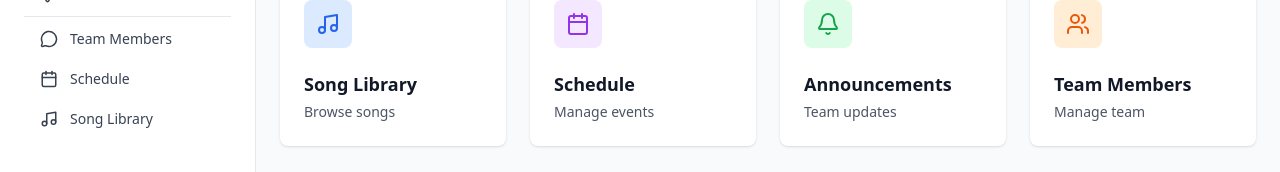
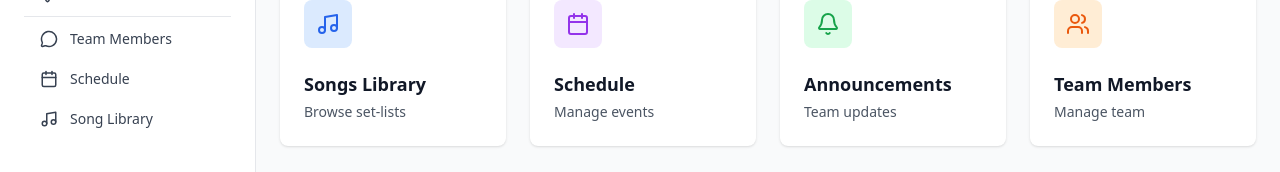
Before and after one commit to Osalino/UWTeam-Connect, a React (Vite) app: page / in a window 1280 px wide. Shown: the part 148-320 px from the top of the page. Built offline with nearby package versions, Linux system fonts and the light colour scheme; no server answers; sample sign-in values are in the browser's storage.

Commit message:
feat: schedule page, song library coming soon, home screen updates, remove dashboard

```diff
--- a/client/pages/Index.tsx
+++ b/client/pages/Index.tsx
@@ -54,8 +54,8 @@ export default function Index() {
             <div className="p-3 bg-blue-100 rounded-lg inline-block mb-4">
               <Music className="h-6 w-6 text-blue-600" />
             </div>
-            <h3 className="text-lg font-semibold text-gray-900">Song Library</h3>
-            <p className="text-sm text-gray-600 mt-1">Browse songs</p>
+            <h3 className="text-lg font-semibold text-gray-900">Songs Library</h3>
+            <p className="text-sm text-gray-600 mt-1">Browse set-lists</p>
           </button>
 
           <button
--- a/client/pages/Schedule.tsx
+++ b/client/pages/Schedule.tsx
@@ -257,7 +257,7 @@ function AddEventModal({ prefillDate, onClose, onAdd }: AddEventModalProps) {
               type="text"
               value={location}
               onChange={(e) => setLocation(e.target.value)}
-              placeholder="e.g. Main Hall"
+              placeholder="e.g Main Hall"
               className="w-full px-3 py-2 border border-gray-300 rounded-lg text-sm focus:outline-none focus:ring-2 focus:ring-black"
             />
           </div>
--- a/client/pages/library.tsx
+++ b/client/pages/library.tsx
@@ -7,7 +7,7 @@ export default function SettingsPage() {
         <Music className="h-10 w-10 text-gray-400" />
       </div>
       <h1 className="text-3xl font-bold text-gray-900 mb-2">Song Library</h1>
-      <p className="text-gray-500 text-lg">Coming Soon</p>
+      <p className="text-gray-500 text-lg">We are currently working on this feature.</p>
     </div>
   );
 }
```
